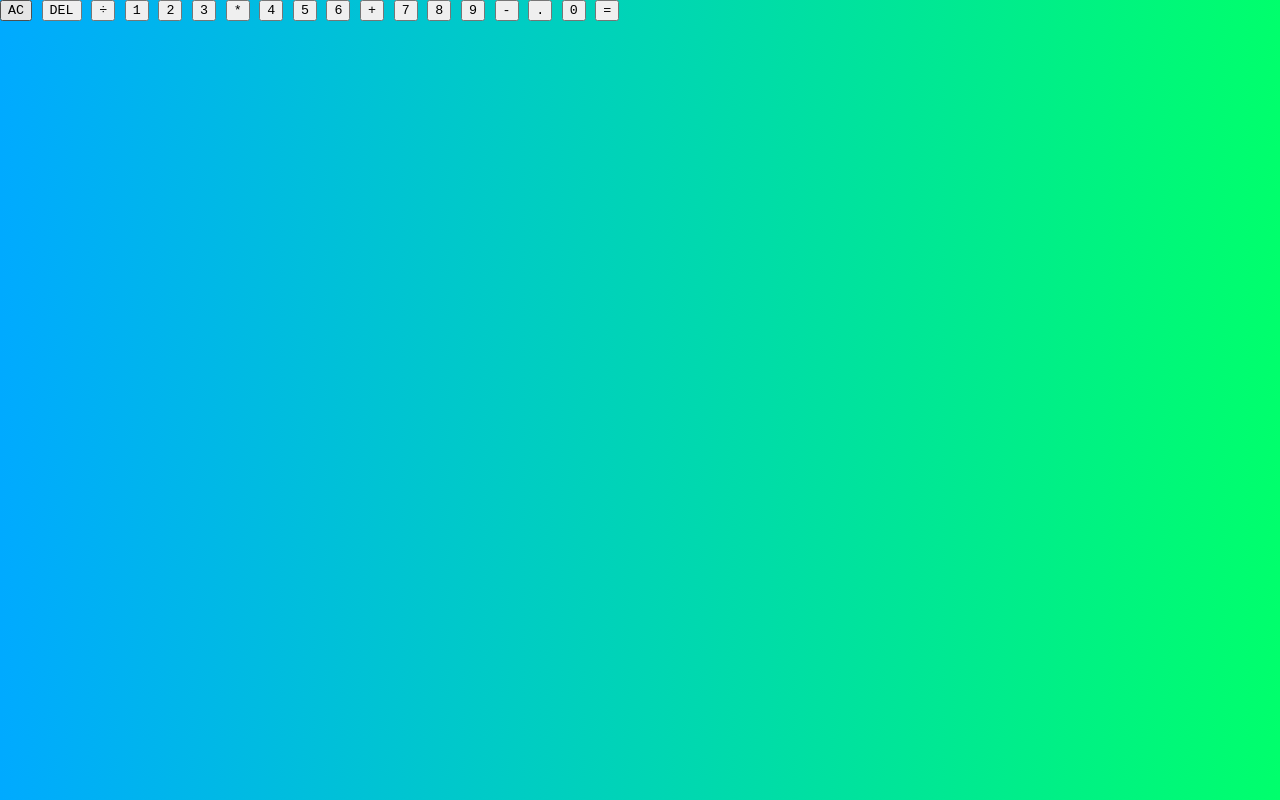
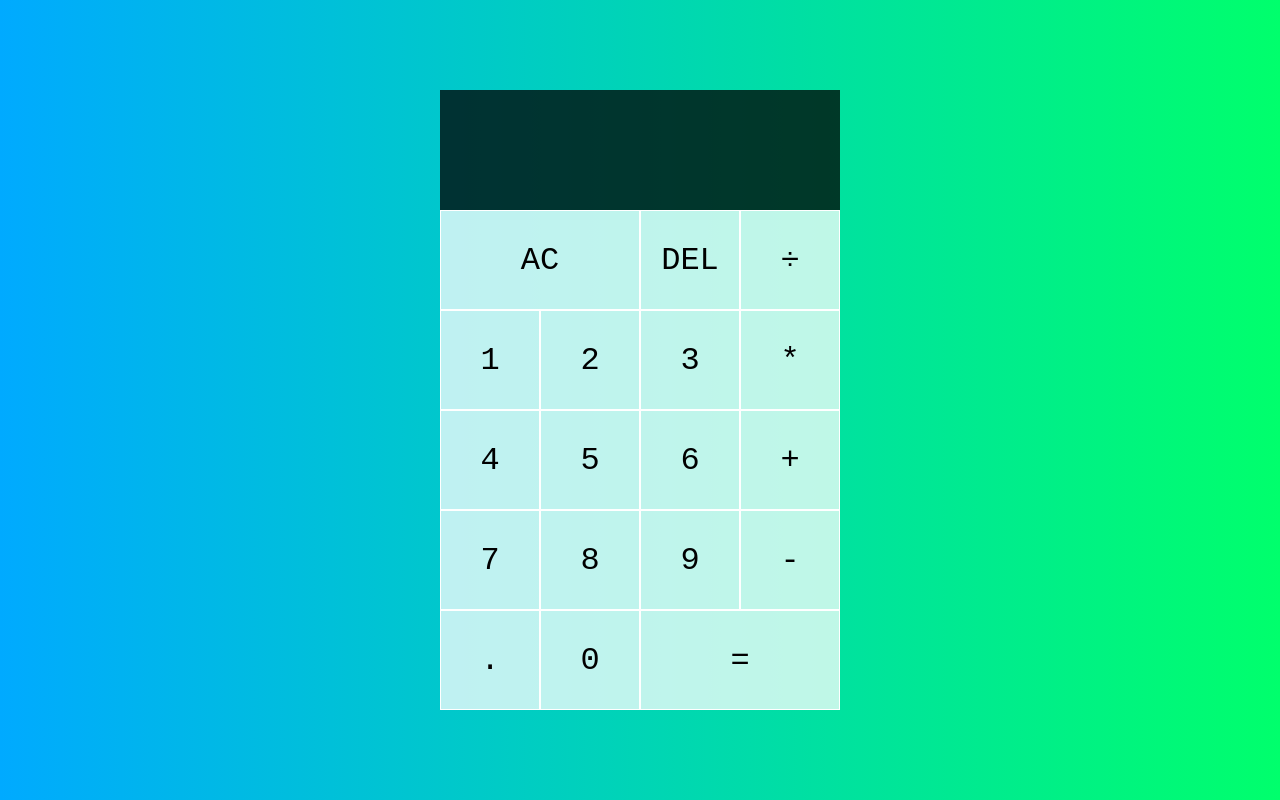
Before and after one commit to Tymkar/calculator, a website: page index.html in a window 1280 px wide. Drawn offline with Linux system fonts and the light colour scheme.

Commit message:
calculator styles

```diff
--- a/style.css
+++ b/style.css
@@ -11,3 +11,50 @@ body {
   margin: 0;
   background: linear-gradient(to right, #00aaff, #00ff6c);
 }
+
+.calculator-grid {
+  display: grid;
+  justify-content: center;
+  align-content: center;
+  min-height: 100vh;
+  grid-template-columns: repeat(4, 100px);
+  grid-template-rows: minmax(120px, auto) repeat(5, 100px);
+}
+
+.calculator-grid > button {
+  cursor: pointer;
+  font-size: 2rem;
+  border: 1px solid white;
+  outline: none;
+  background-color: rgba(255, 255, 255, 0.75);
+}
+
+.calculator-grid > button:hover {
+  background-color: rgba(255, 255, 255, 0.9);
+}
+
+.span-two {
+  grid-column: span 2;
+}
+
+.output {
+  grid-column: 1 / -1;
+  background: rgba(0, 0, 0, 0.75);
+  display: flex;
+  align-items: flex-end;
+  justify-content: space-around;
+  flex-direction: column;
+  padding: 10px;
+  word-wrap: break-word;
+  word-break: break-all;
+}
+
+.output .previous-operand {
+  color: rgba(255, 255, 255, 0.75);
+  font-size: 1.5rem;
+}
+
+.output .current-operand {
+  color: white;
+  font-size: 2.5rem;
+}
```
